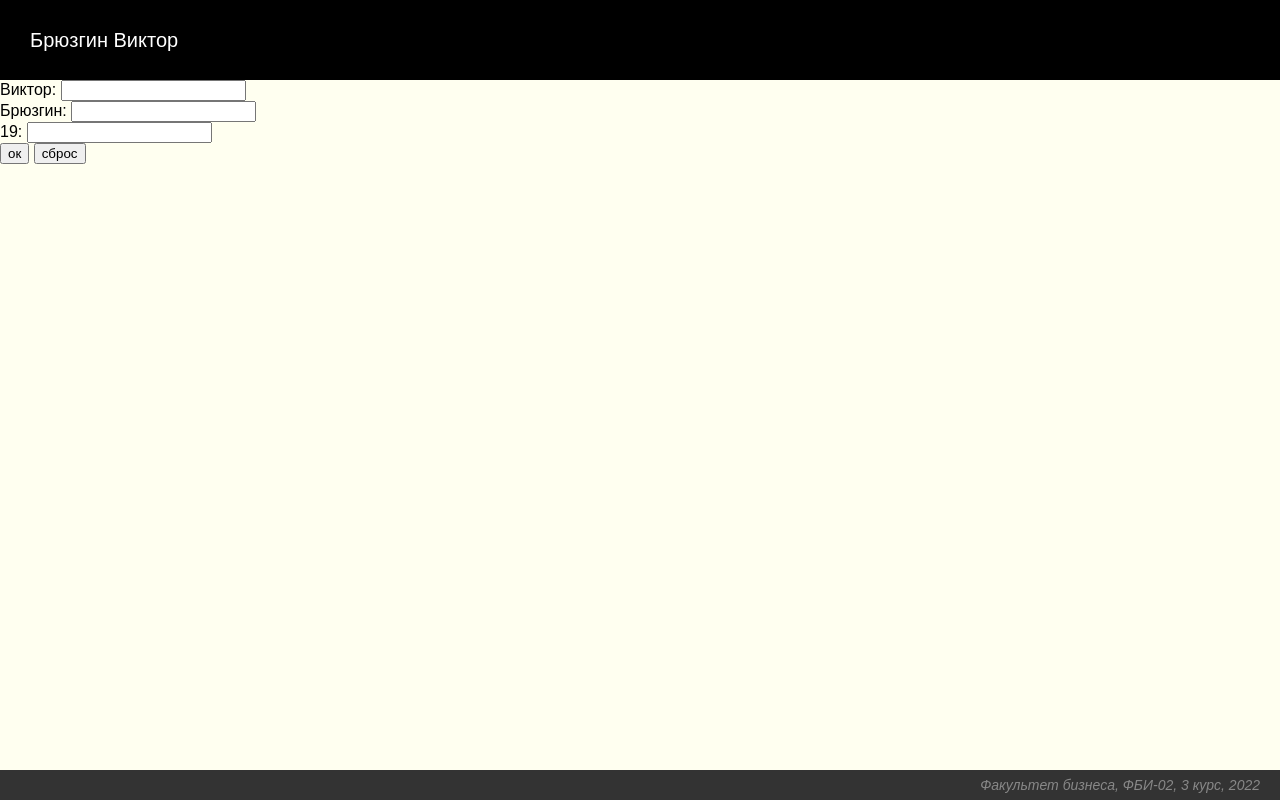
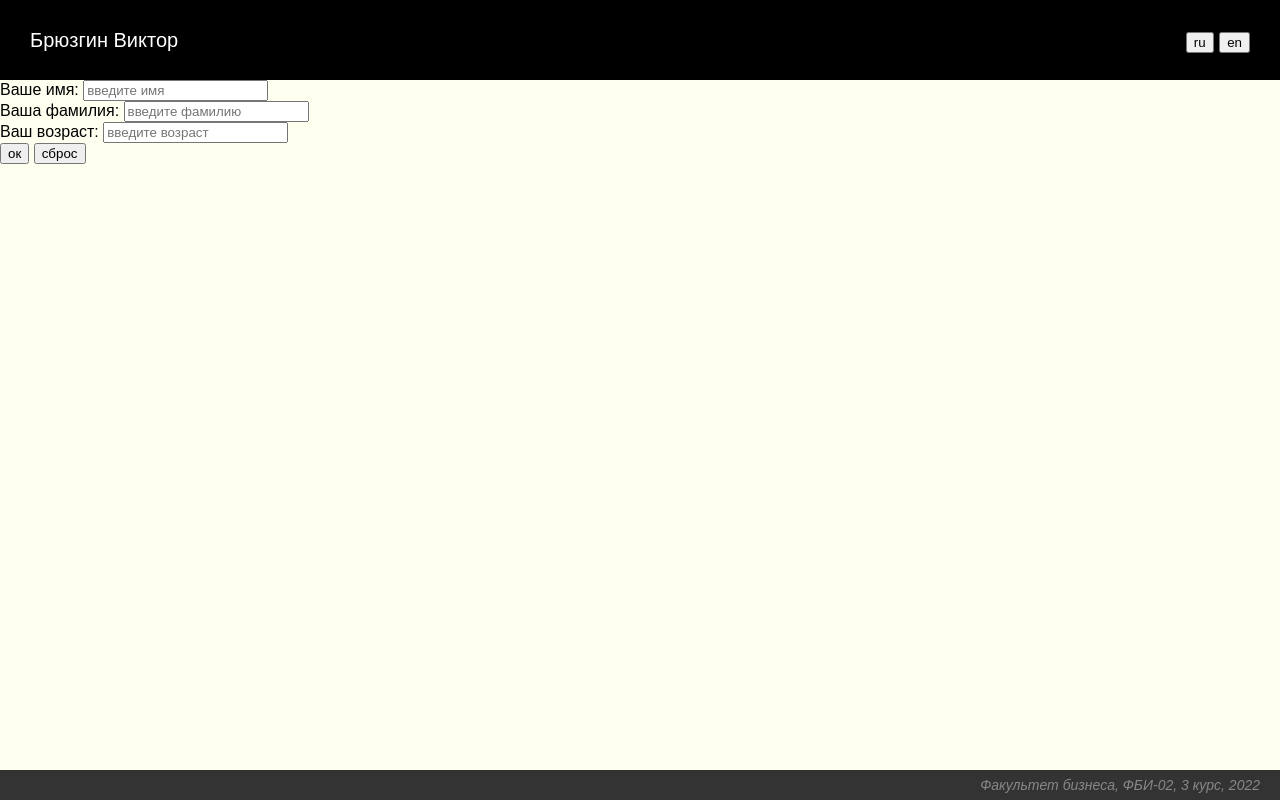
Before and after one commit to ViktorDriftin/web-programminglabs, a plain HTML site: page lab6.html in a window 1280 px wide. Drawn offline with Linux system fonts and the light colour scheme.

Commit message:
Переводы

```diff
--- a/lab6.css
+++ b/lab6.css
@@ -25,3 +25,8 @@ body {
     left: 0;
     right: 0;
 }
+.header .language {
+    position: absolute;
+    right: 30px;
+    top: 0px;
+}
--- a/lab6.html
+++ b/lab6.html
@@ -9,36 +9,40 @@
 
             let x = 33;
             let s = 'яблоки';
-            let if = 17;
+            // let if = 17;
             console.log('x=', x, 's=', s);
         </script>
+        <script src="lab6.js"></script>
     </head>
     <body>
         <div class="header">
-            Брюзгин Виктор
+            <div id="student">Брюзгин Виктор</div>
+            <div class="language">
+                <input type="button" value="ru" onclick="setRussian()">
+                <input type="button" value="en" onclick="setEnglish()">
+            </div>
         </div>
-
         <div class="content">
             <form>
                 <div>
                     <div>
-                        <span>Виктор</span>: <input type="text">
+                        <span id="your-name">Ваше имя</span>: <input type="text" id="input-name" placeholder="введите имя">
                     </div>
                     <div>
-                        <span>Брюзгин</span>: <input type="text">
+                        <span id="your-surname">Ваша фамилия</span>: <input type="text" id="your-surname" placeholder="введите фамилию">
                     </div>
                     <div>
-                        <span>19</span>: <input type="number">
+                        <span id="your-age">Ваш возраст</span>: <input type="number" id="your-age" placeholder="введите возраст">
                     </div>
                     <div>
-                        <input type="button" value="ок">
-                        <input type="reset" value="сброc">
+                        <input type="button" value="ок" id="ok-button">
+                        <input type="reset" value="сброc" id="reset-button">
                     </div>
                 </div>
             </form>
         </div>
 
-        <div class="footer">
+        <div class="footer" id="footer">
             Факультет бизнеса, ФБИ-02, 3 курс, 2022
         </div>
     </body>
--- /dev/null
+++ b/lab6.js
@@ -0,0 +1,21 @@
+function setRussian() {
+    let name = document.getElementById('student');
+    name.innerHTML = 'Виктор Брюзгин';
+
+    let footer = document.getElementById('footer');
+    footer.innerHTML = 'Факультет бизнеса, ФБИ-02, 3 курс, 2022';
+
+    document.getElementById('your-name').innerHTML = 'Ваше имя';
+    document.getElementById('input-name').placeholder = 'введите имя';
+}
+
+function setEnglish() {
+    let name = document.getElementById('student');
+    name.innerHTML = 'Viktor Bryuzgin';
+
+    let footer = document.getElementById('footer');
+    footer.innerHTML = 'Faculty of Business, FBI-02, 3rd year, 2022';
+
+    document.getElementById('your-name').innerHTML = 'Your name';
+    document.getElementById('input-name').placeholder = 'enter your name';
+}
```
